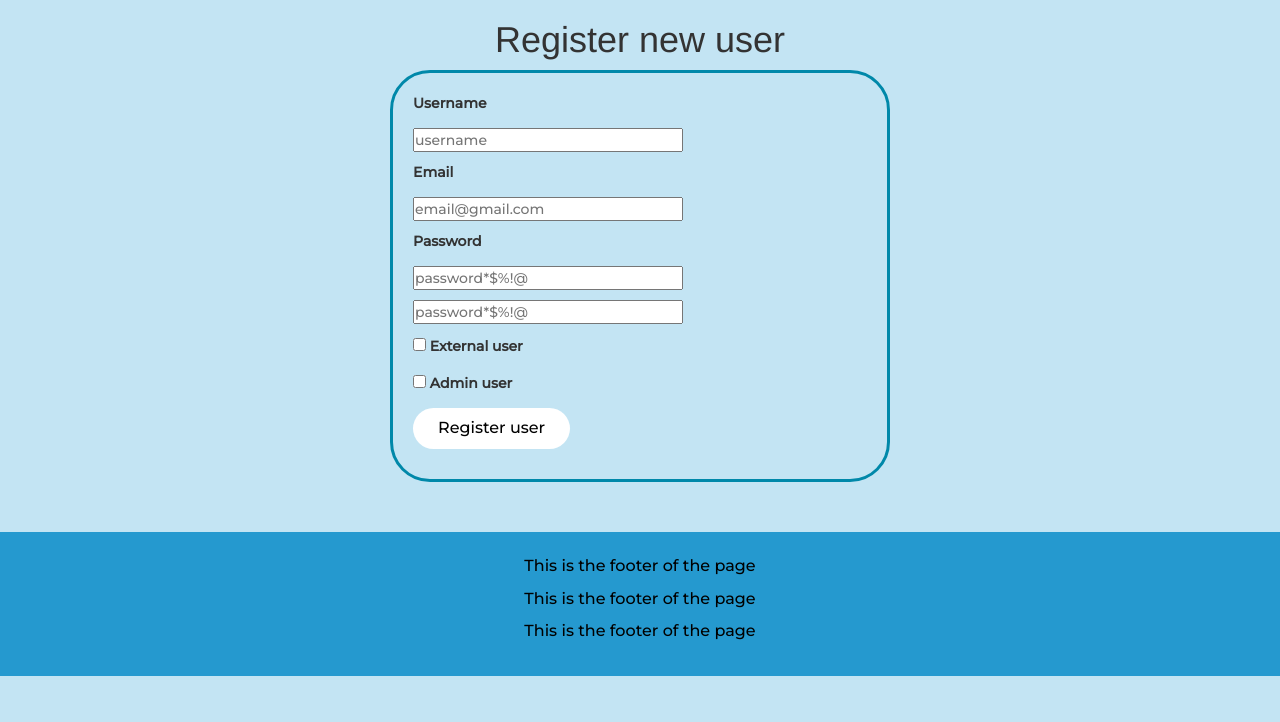
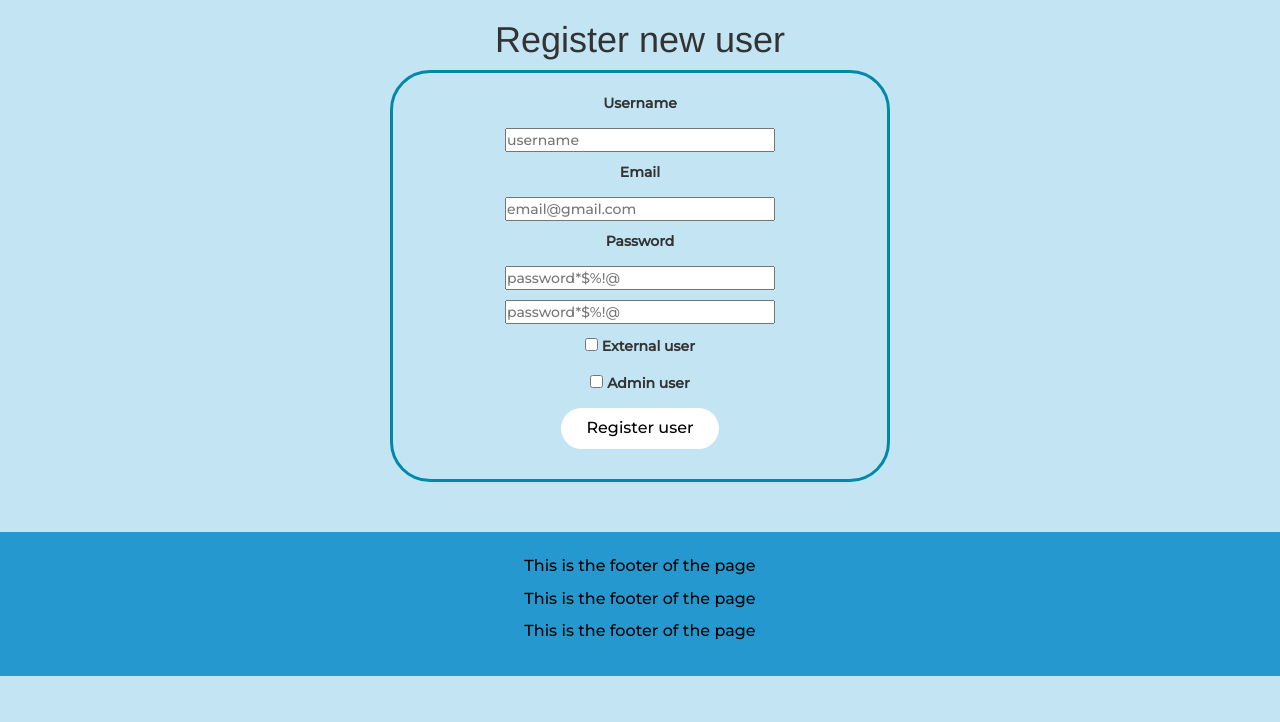
Before and after one commit to gustavlagneborg/ordering_portal, a Flask app: page /register in a window 1280 px wide. Shown: the part 116-838 px from the top of the page. Run offline with Flask 3, Linux system fonts and the light colour scheme; a user stored in the database is signed in; some libraries are stand-ins or nearby versions.

Commit message:
updating form to center

```diff
--- a/project/static/main.css
+++ b/project/static/main.css
@@ -118,7 +118,7 @@ form {
   text-align: left;
 }
 
-#login_form {
+#login_form, #register_form {
   text-align: center;
 }
 
--- a/project/templates/register.html
+++ b/project/templates/register.html
@@ -3,7 +3,7 @@
 
 <h1>Register new user</h1>
 
-<form action="/register" method="post">
+<form id="register_form" action="/register" method="post">
     {{ form.hidden_tag() }}
     <!-- Username -->
     <div class=""register_username>
```
Also changed, not shown: instance/stage.db.
